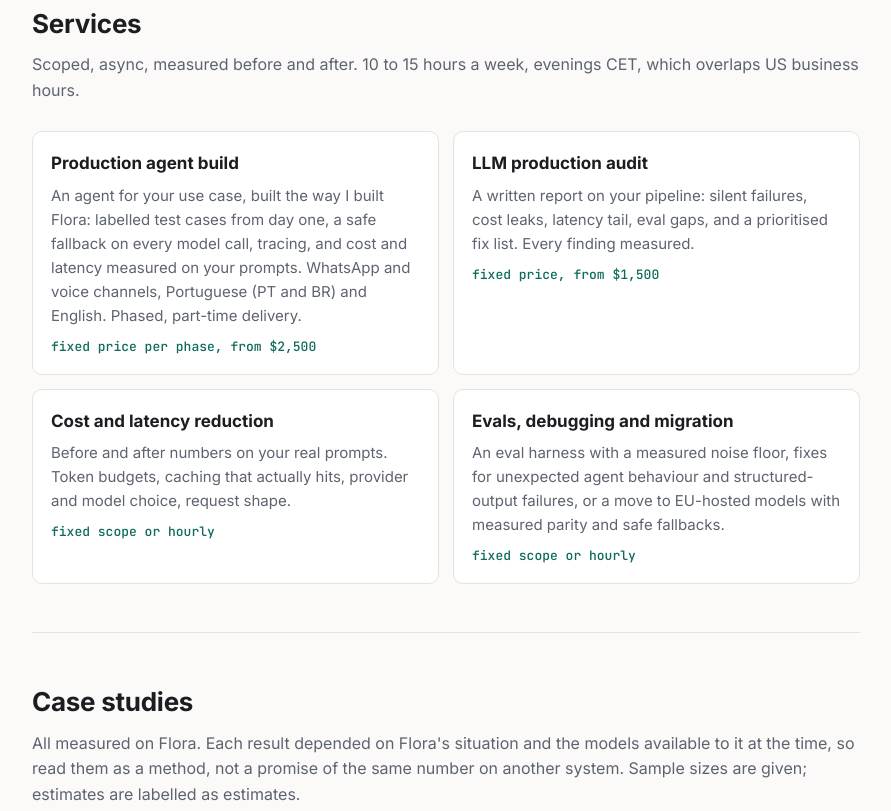
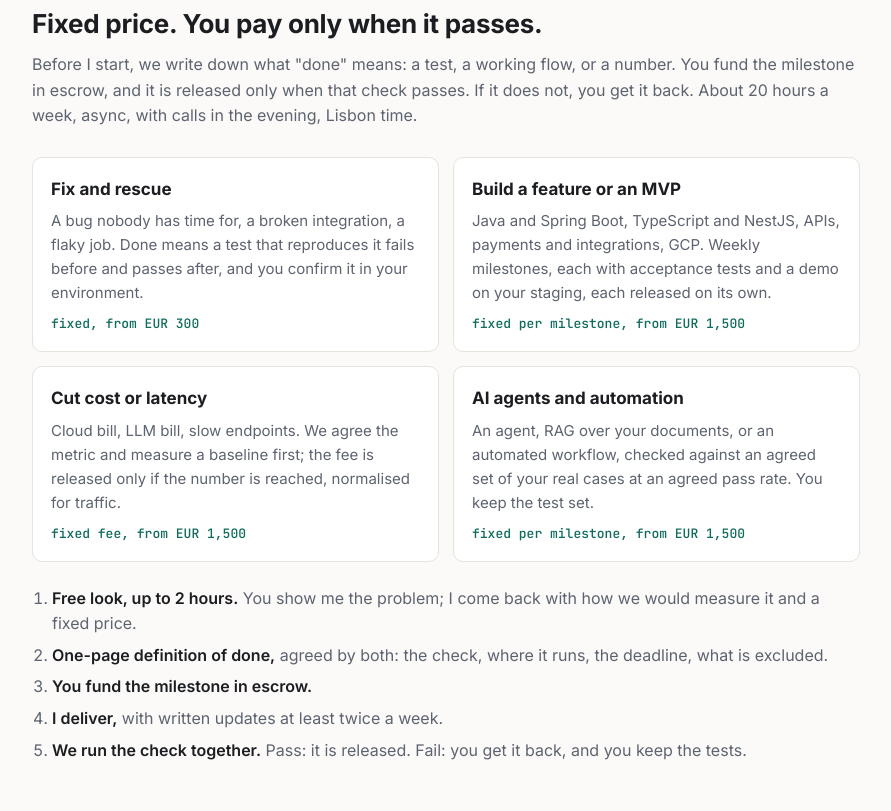
Before and after one commit to danidante/danidante.github.io, a plain HTML site: page index.html in a window 1280 px wide. Shown: the part 729-1540 px from the top of the page, without its empty margins (194-1085 px from the left). Drawn offline with Linux system fonts and the light colour scheme.

Commit message:
Services: fixed price, paid only when it passes
Four pay-on-pass offers and the five-step process replace the LLM-only services.

Co-Authored-By: Claude Opus 5.5 <noreply@anthropic.com>
Claude-Session: https://claude.ai/code/session_016fbCbAFBQN5ZvvpJbVJ9Es

```diff
--- a/index.html
+++ b/index.html
@@ -60,6 +60,9 @@ h2{font-size:26px;letter-spacing:-.01em;margin:0 0 8px}
 .offer h3{margin:0 0 6px;font-size:17px}
 .offer p{margin:0;color:var(--muted);font-size:15px}
 .offer .price{display:block;margin-top:10px;font:500 13px/1.4 "JetBrains Mono",monospace;color:var(--accent)}
+.steps{margin:24px 0 0;padding-left:20px;color:var(--muted)}
+.steps li{margin:6px 0}
+.steps b{color:var(--ink);font-weight:600}
 .case{background:var(--surface);border:1px solid var(--line);border-radius:12px;padding:22px;margin-bottom:16px;scroll-margin-top:16px}
 .case h3{margin:0 0 4px;font-size:19px;letter-spacing:-.01em}
 .case .tag{font:500 12px/1 "JetBrains Mono",monospace;color:var(--muted)}
@@ -87,7 +90,7 @@ footer{border-top:1px solid var(--line);padding:32px 0 48px;color:var(--muted);f
 <body>
 <header class="top"><div class="wrap">
   <div class="brand">Daniel Valle</div>
-  <nav><a href="#work" class="hide-sm">Case studies</a><a href="#offers">Services</a><a href="#contact">Contact</a><button class="theme" id="theme" aria-label="Toggle theme">Theme</button></nav>
+  <nav><a href="#work" class="hide-sm">Case studies</a><a href="#offers">How I work</a><a href="#contact">Contact</a><button class="theme" id="theme" aria-label="Toggle theme">Theme</button></nav>
 </div></header>
 
 <main class="wrap">
@@ -96,7 +99,7 @@ footer{border-top:1px solid var(--line);padding:32px 0 48px;color:var(--muted);f
     <h1>I fix LLM products that work in the demo and break in production.</h1>
     <p class="lede">Reliability, evals, cost and latency for AI agents. Since 2025 I have built and run Flora, a multi-agent voice companion for seniors, in production: about 15 repositories, 18 containers, DeepSeek and Mistral models with host failover, EU-hosted. Most of what I fixed returned HTTP 200.</p>
     <div class="cta">
-      <a class="btn primary" href="mailto:danieldantemdv@gmail.com?subject=LLM%20audit">Book an audit</a>
+      <a class="btn primary" href="mailto:danieldantemdv@gmail.com?subject=Free%20look">Ask for a free look</a>
       <a class="btn" href="#work">See the numbers</a>
     </div>
     <div class="stats">
@@ -107,14 +110,21 @@ footer{border-top:1px solid var(--line);padding:32px 0 48px;color:var(--muted);f
   </div>
 
   <section id="offers">
-    <h2>Services</h2>
-    <p class="sub">Scoped, async, measured before and after. 10 to 15 hours a week, evenings CET, which overlaps US business hours.</p>
+    <h2>Fixed price. You pay only when it passes.</h2>
+    <p class="sub">Before I start, we write down what "done" means: a test, a working flow, or a number. You fund the milestone in escrow, and it is released only when that check passes. If it does not, you get it back. About 20 hours a week, async, with calls in the evening, Lisbon time.</p>
     <div class="offers">
-      <div class="offer"><h3>Production agent build</h3><p>An agent for your use case, built the way I built Flora: labelled test cases from day one, a safe fallback on every model call, tracing, and cost and latency measured on your prompts. WhatsApp and voice channels, Portuguese (PT and BR) and English. Phased, part-time delivery.</p><span class="price">fixed price per phase, from $2,500</span></div>
-      <div class="offer"><h3>LLM production audit</h3><p>A written report on your pipeline: silent failures, cost leaks, latency tail, eval gaps, and a prioritised fix list. Every finding measured.</p><span class="price">fixed price, from $1,500</span></div>
-      <div class="offer"><h3>Cost and latency reduction</h3><p>Before and after numbers on your real prompts. Token budgets, caching that actually hits, provider and model choice, request shape.</p><span class="price">fixed scope or hourly</span></div>
-      <div class="offer"><h3>Evals, debugging and migration</h3><p>An eval harness with a measured noise floor, fixes for unexpected agent behaviour and structured-output failures, or a move to EU-hosted models with measured parity and safe fallbacks.</p><span class="price">fixed scope or hourly</span></div>
+      <div class="offer"><h3>Fix and rescue</h3><p>A bug nobody has time for, a broken integration, a flaky job. Done means a test that reproduces it fails before and passes after, and you confirm it in your environment.</p><span class="price">fixed, from EUR 300</span></div>
+      <div class="offer"><h3>Build a feature or an MVP</h3><p>Java and Spring Boot, TypeScript and NestJS, APIs, payments and integrations, GCP. Weekly milestones, each with acceptance tests and a demo on your staging, each released on its own.</p><span class="price">fixed per milestone, from EUR 1,500</span></div>
+      <div class="offer"><h3>Cut cost or latency</h3><p>Cloud bill, LLM bill, slow endpoints. We agree the metric and measure a baseline first; the fee is released only if the number is reached, normalised for traffic.</p><span class="price">fixed fee, from EUR 1,500</span></div>
+      <div class="offer"><h3>AI agents and automation</h3><p>An agent, RAG over your documents, or an automated workflow, checked against an agreed set of your real cases at an agreed pass rate. You keep the test set.</p><span class="price">fixed per milestone, from EUR 1,500</span></div>
     </div>
+    <ol class="steps">
+      <li><b>Free look, up to 2 hours.</b> You show me the problem; I come back with how we would measure it and a fixed price.</li>
+      <li><b>One-page definition of done,</b> agreed by both: the check, where it runs, the deadline, what is excluded.</li>
+      <li><b>You fund the milestone in escrow.</b></li>
+      <li><b>I deliver,</b> with written updates at least twice a week.</li>
+      <li><b>We run the check together.</b> Pass: it is released. Fail: you get it back, and you keep the tests.</li>
+    </ol>
   </section>
 
   <section id="work">
```
